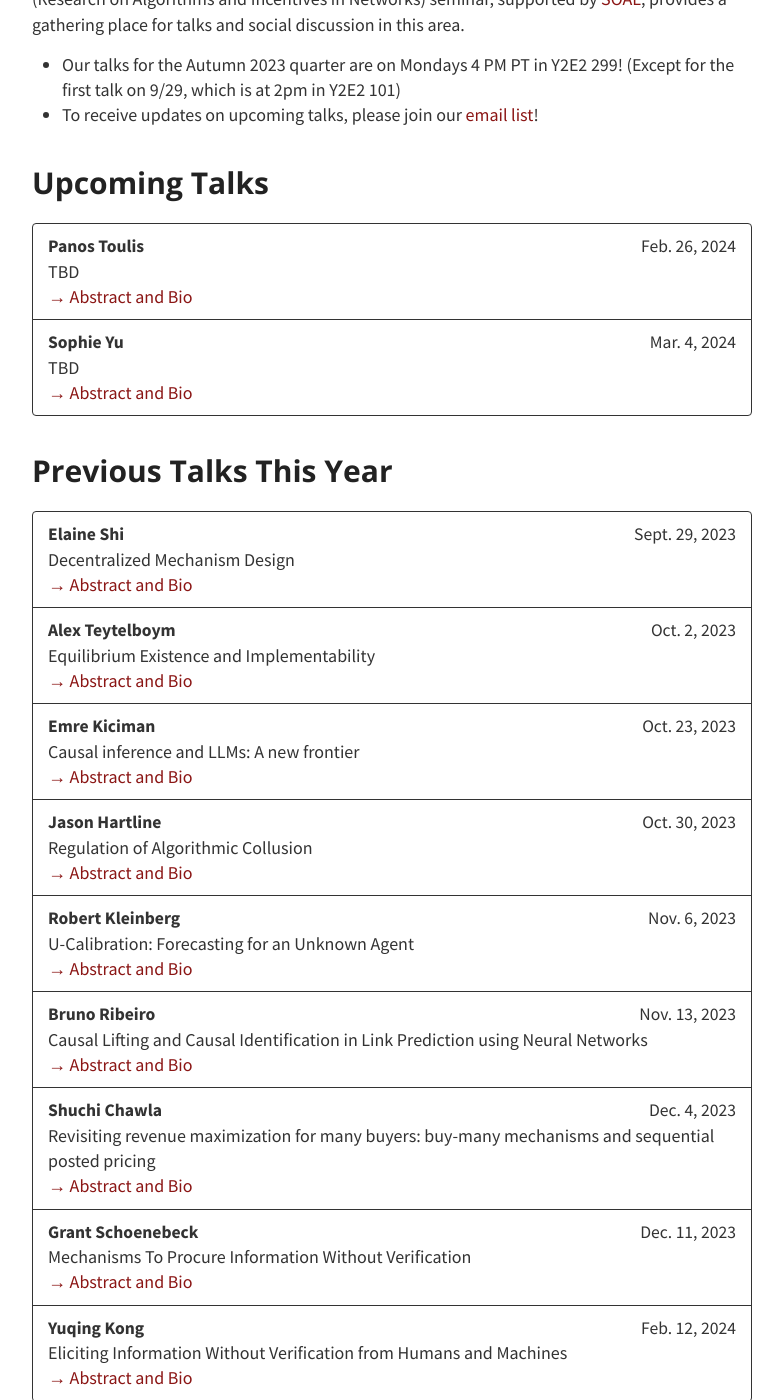
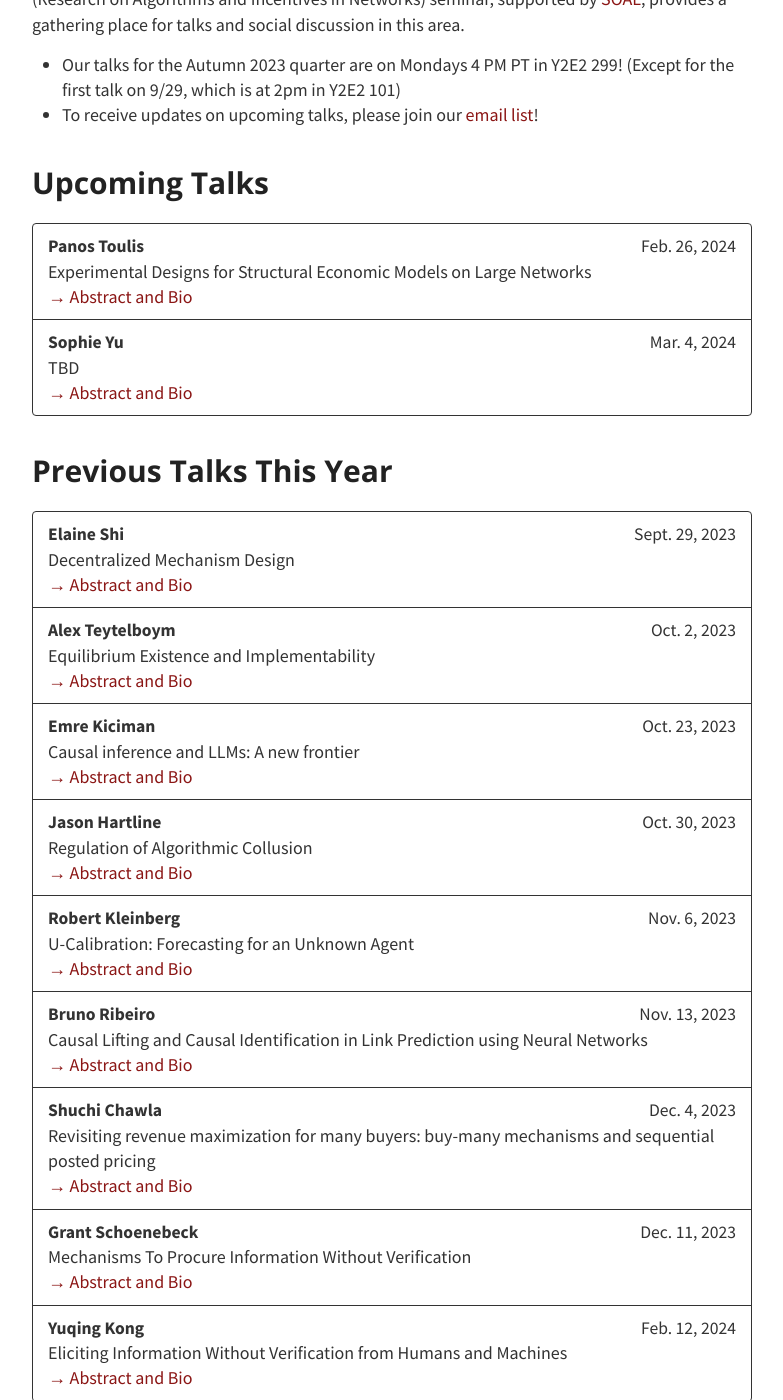
Before and after one commit to stanford-rain-seminar/stanford-rain-seminar.github.io, a Jekyll site: the page built from index.md, in a window 1280 px wide and 1400 px high, scrolled down 322 px. Shown: the whole window, without its empty margins (248-1031 px from the left). Built offline with Jekyll 4.4.1, drawn with Linux system fonts in a browser that asks for light colours; nearby versions of some CDN libraries; our own code applies the rules of GitHub Pages for plain Markdown files.

Commit message:
Update talks.yml

```diff
--- a/_data/talks.yml
+++ b/_data/talks.yml
@@ -2,9 +2,9 @@
   members:
     - speaker: Panos Toulis
       date: Feb. 26, 2024
-      title: "TBD"
-      abstract: "TBD"
-      bio: "TBD"
+      title: "Experimental Designs for Structural Economic Models on Large Networks"
+      abstract: "This talk presents an ongoing large field experiment in a country of South America that randomizes tax audit notices (treatment) to firms connected through a large network of VAT transactions. While the ultimate goal is to optimize tax audit policy, the short-term goal is to estimate causal effects of tax audit notices on firm behavior. Of particular interest is to understand spillovers, that is, the response of firms that are not treated but are connected to other firms that are treated. First, I will discuss why current popular approaches to experimenting on networks are limited by the reality of inter-firm networks, such as their size, high interconnectivity and heavy-tailed degree distributions. I will then describe an approach to experimentation that leverages subtle sub-structures in the network. This approach is specifically designed to allow the application of Fisherian-style permutation tests of causal effects. These testing procedures are computationally efficient and finite-sample valid, qualities that are important for testing in a robust way the parameters of structural economic models."
+      bio: "Panos Toulis studies causal inference in complex settings (e.g., networks) through resampling methods such as permutation tests. These methods are model-agnostic and thus have a degree of robustness not afforded by classical model-based statistlcal methods. He is also interested in the design of experiments on networks, and generally the interface between statistics and optimization. His research has been published in the Journal of the Royal Statistical Society, Annals of Statistics, Biometrika, Journal of the Americal Statistical Association, Journal of Econometrics, Statistics and Computing, and Games and Economic Behavior, as well as in major machine learning and economics conferences. For his research, Toulis has received the Arthur P. Dempster Award from Harvard University’s Department of Statistics, the LinkedIn Economic Graph Challenge award, and the 2012 Google United States/Canada PhD Fellowship in statistics. Toulis got his PhD in statistics from Harvard University, advised by Edo Airoldi, David Parkes, and Don Rubin. He also holds MS degrees in statistics and computer science from Harvard University, and a BS in electrical and computer engineering from Aristotle University in Thessaloniki, Greece. Outside of academia, he has prior corporate experience in software engineering at Google Inc. and at startup companies in Greece. He also enjoys science fiction, history, and politics."
     - speaker: Sophie Yu
       date: Mar. 4, 2024
       title: "TBD"
```
